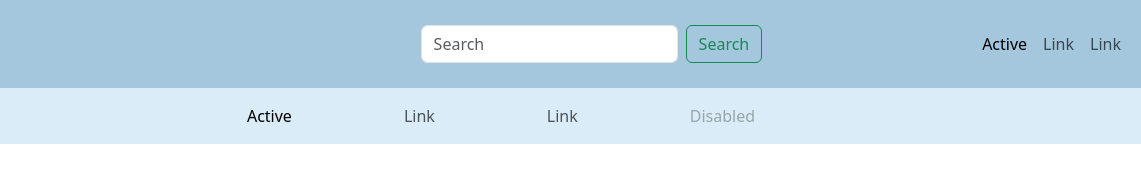
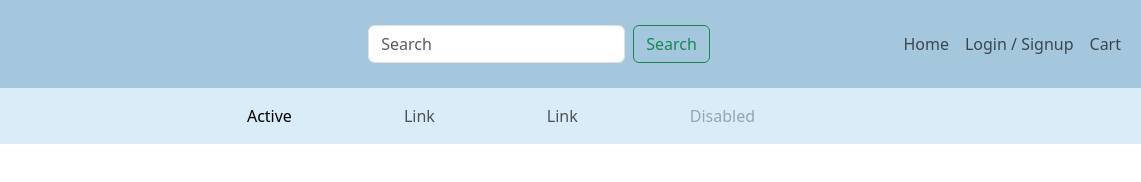
Before and after one commit to Zachry33/Fish-Ecommerce-Store, a website: page client/public/index.html in a window 1280 px wide. Shown: the full height of the page, 139-1280 px from the left. Drawn offline with Linux system fonts and the light colour scheme.

Commit message:
Adjusted navbar

```diff
--- a/client/public/index.html
+++ b/client/public/index.html
@@ -24,13 +24,13 @@
                 </form>
                 <ul class="navbar-nav mb-2 mb-lg-0"">
                     <li class="nav-item">
-                        <a class="nav-link active" aria-current="page" href="#">Active</a>
+                        <a class="nav-link" aria-current="page" href="index.html">Home</a>
                     </li>
                     <li class="nav-item">
-                        <a class="nav-link" href="#">Link</a>
+                        <a class="nav-link" href="#">Login / Signup</a>
                     </li>
                     <li class="nav-item">
-                        <a class="nav-link" href="#">Link</a>
+                        <a class="nav-link" href="#">Cart</a>
                     </li>
                 </ul>
             </div>
--- /dev/null
+++ b/client/public/js/index.js
@@ -0,0 +1,3 @@
+document.addEventListener('DOMContentLoaded', function() {
+
+});
```
Also changed, not shown: client/public/product.html (added, +15 -0 lines), client/public/js/product.js (added).
